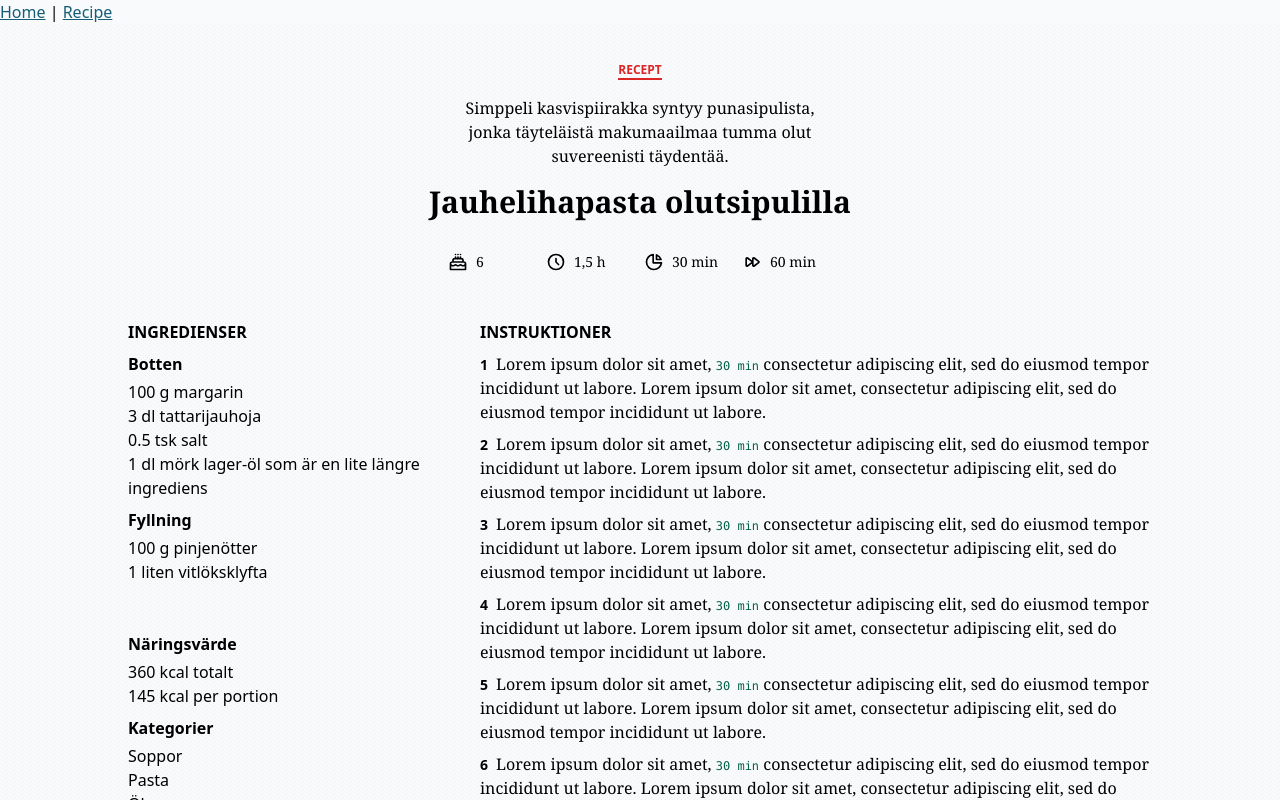
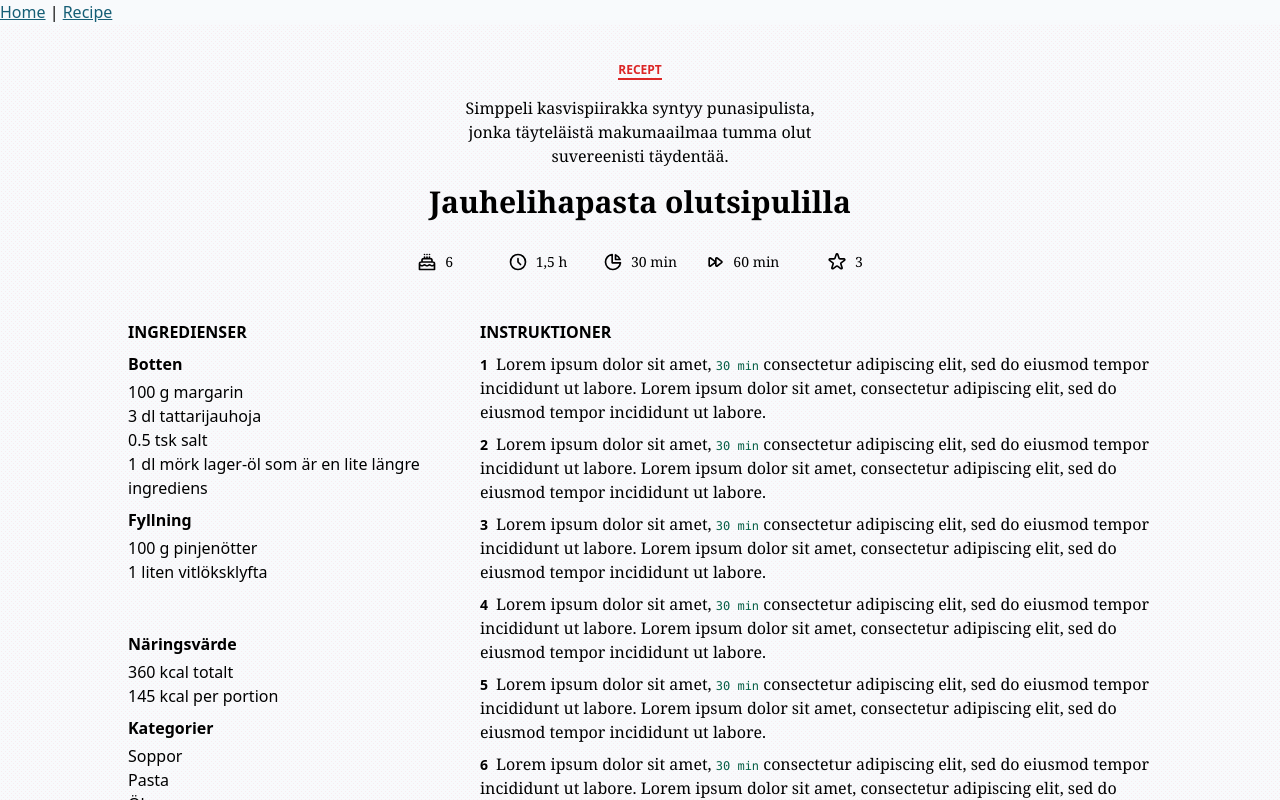
Before and after one commit to postmodernistx/recipe-manager, a Vue app: page /recipe/1 in a window 1280 px wide. Shown: the top 800 px of the page. Built offline with nearby package versions, Linux system fonts and the light colour scheme.

Commit message:
:sparkles: Added recipe rating placeholder
Relates to #13

```diff
--- a/src/views/RecipeSingle/RecipeSingle.vue
+++ b/src/views/RecipeSingle/RecipeSingle.vue
@@ -9,7 +9,7 @@
       <h1 class="mt-4 text-3xl font-serif">Jauhelihapasta olutsipulilla</h1>
     </div>
 
-    <div class="text-center max-w-sm mx-auto mt-8 mb-12 font-serif text-sm md:grid md:gap-2 md:grid-cols-4">
+    <div class="text-center max-w-lg mx-auto mt-8 mb-12 font-serif text-sm md:grid md:grid-cols-5 md:justify-between">
       <div class="metadata" title="Portioner">
         <CakeIcon class="h-5 w-5" />
         <span>6</span>
@@ -25,6 +25,11 @@
       <div class="metadata" title="Passiv tid">
         <FastForwardIcon class="h-5 w-5" />
         <span>60 min</span>
+      </div>
+
+      <div class="metadata" title="Betyg">
+        <StarIcon class="h-5 w-5" />
+        <span>3</span>
       </div>
     </div>
 
@@ -108,11 +113,11 @@
 import IngredientItem from './components/IngredientItem.vue';
 import RecipeStep from './components/RecipeStep.vue';
 
-import { CakeIcon, ClockIcon, FastForwardIcon, ChartPieIcon } from '@heroicons/vue/outline';
+import { CakeIcon, ClockIcon, FastForwardIcon, ChartPieIcon, StarIcon } from '@heroicons/vue/outline';
 
 export default {
   name: 'RecipeSingle',
-  components: { RecipeStep, IngredientItem, CakeIcon, ClockIcon, FastForwardIcon, ChartPieIcon },
+  components: { RecipeStep, IngredientItem, CakeIcon, ClockIcon, FastForwardIcon, ChartPieIcon, StarIcon },
 };
 </script>
 
@@ -146,7 +151,7 @@ h3 {
 }
 
 .metadata {
-  @apply flex gap-2 justify-items-center;
+  @apply flex gap-2 justify-center;
 }
 
 .with-bg {
```
